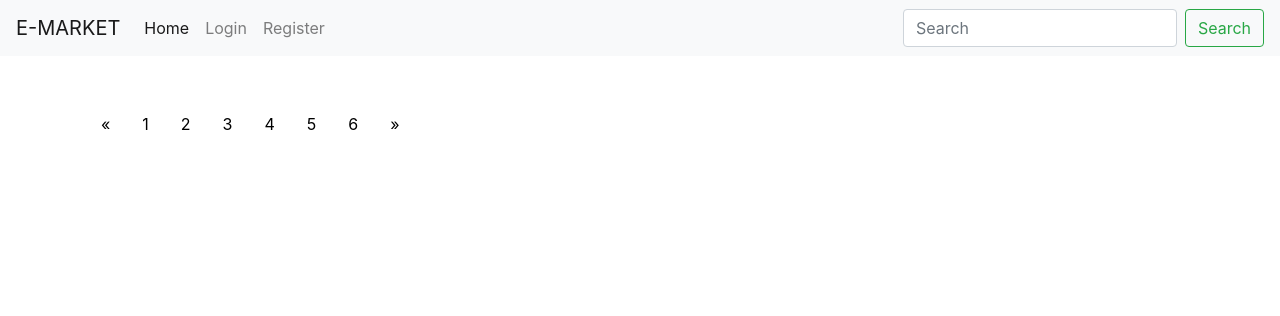
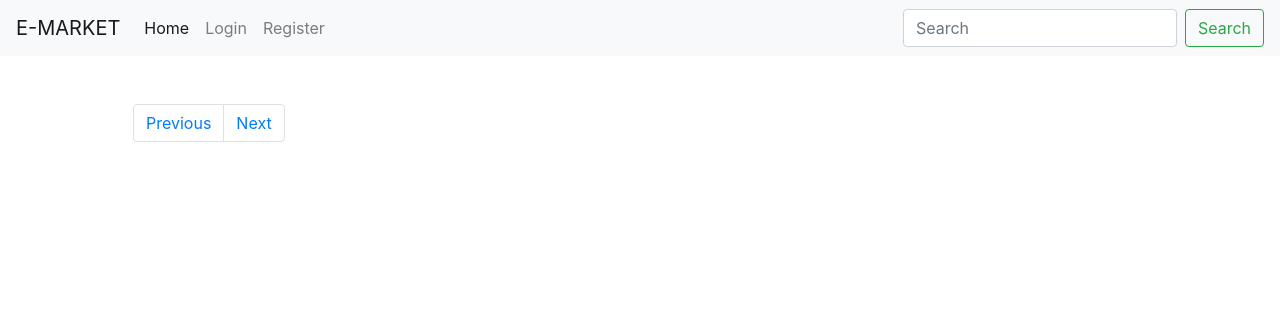
Before and after one commit to Xarenn/e-ogloszenia, a Django app: page /home/ in a window 1280 px wide. Shown: the top 316 px of the page. Run offline with Django 3.2, Linux system fonts and the light colour scheme; data that the repository does not hold is empty; some libraries are stand-ins or nearby versions.

Commit message:
pagination

```diff
--- a/adsite/adsite/urls.py
+++ b/adsite/adsite/urls.py
@@ -7,6 +7,7 @@ from django.conf import settings
 from security.views import register_view, change_password, show_details, edit_details, activate
 
 urlpatterns = [
+    path('', views.home_view, name='base'),
     path('home/', views.home_view, name='home'),
     path('register/', register_view, name='register'),
     path('admin/', admin.site.urls),
--- a/adsite/pages/views.py
+++ b/adsite/pages/views.py
@@ -13,11 +13,14 @@ from core import static_data
 def home_view(request, *args, **kwargs):
     page = request.GET.get('page')
     if page is None:
-        json_dict = requests.get(api.GET_ADS + 'page=0&size=20').json()
+        json_dict = requests.get(api.GET_ADS + 'page=0&size=1').json()
     else:
-        json_dict = requests.get(api.GET_ADS + f'page={page}&size=20').json()
+        page = int(page) - 1
+        json_dict = requests.get(api.GET_ADS + f'page={page}&size=1').json()
     ads = json_dict['content']
-    return render(request, 'index.html', {'ads': ads})
+    details = _get_details(json_dict)
+    total_pages = json_dict['totalPages']
+    return render(request, 'index.html', {'ads': ads, 'details': details, 'range': range(1,total_pages+1)})
 
 
 def ad_detail_view(request, ad_id):
@@ -49,3 +52,10 @@ def create_ad(request):
     else:
         form = AdForm()
     return render(request, 'create_ad.html', {'form': form})
+
+def _get_details(json_dict):
+    temp = {}
+    temp['first'] = json_dict['first']
+    temp['last'] = json_dict['last']
+    temp['number'] = json_dict['number'] + 1
+    return temp
--- a/adsite/templates/index.html
+++ b/adsite/templates/index.html
@@ -20,28 +20,21 @@
         {% endfor %}
     </div>
 
-
-    <style>
-        .pagination {
-            display: inline-block;
-        }
-
-        .pagination a {
-            color: black;
-            float: left;
-            padding: 8px 16px;
-            text-decoration: none;
-        }
-    </style>
-    <div class="pagination mt-5">
-        <a href="#">&laquo;</a>
-        <a href="#">1</a>
-        <a href="#">2</a>
-        <a href="#">3</a>
-        <a href="#">4</a>
-        <a href="#">5</a>
-        <a href="#">6</a>
-        <a href="#">&raquo;</a>
-    </div>
+    <ul class="pagination mt-5 ml-5">
+        <li class="page-item"><a class="page-link" href="#">Previous</a></li>
+        {% for i in range  %}
+            {% if i == details.number %}
+                <li class="page-item active">
+                    <span class="page-link" href="?page={{details.number}}">
+                    {{details.number}}
+                    <span class="sr-only">(current)</span>
+                    </span>
+                </li>
+            {% else %}
+            <li class="page-item"><a class="page-link" href="?page={{i}}">{{i}}</a></li>
+            {% endif %}
+        {% endfor %}
+        <li class="page-item"><a class="page-link" href="#">Next</a></li>
+    </ul>
 </div>
 {% endblock %}
```
